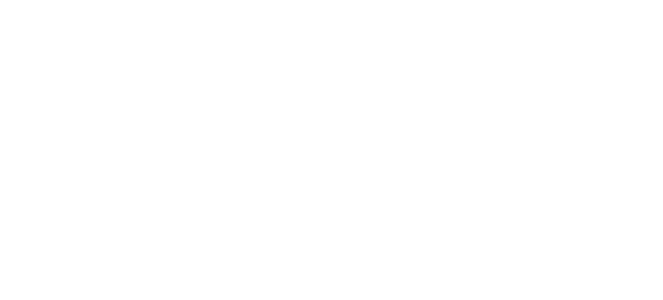
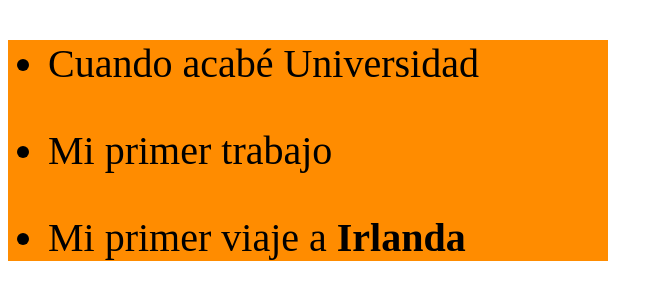
Before and after one commit to miguelcidoncha/tallergit2, a plain HTML site: page Index.html in a window 1280 px wide. Shown: the whole page, without its empty margins (0-663 px from the left). Drawn offline with Linux system fonts and the light colour scheme.

Commit message:
rama_jorge

```diff
--- a/Index.html
+++ b/Index.html
@@ -5,8 +5,21 @@
     <meta http-equiv="X-UA-Compatible" content="IE=edge">
     <meta name="viewport" content="width=device-width, initial-scale=1.0">
     <title>Document</title>
+    <link rel="stylesheet" href="style.css">
 </head>
 <body>
 
+    <div class="experiencia">
+
+        <ul>
+            <li><p class="experienca__primera">Cuando acabé Universidad</p></li>
+
+            <li><p class="experiencia__segunda">Mi primer trabajo</p></li>
+
+            <li><p class="experiencia__tercera">Mi primer viaje a <strong>Irlanda</strong></p></li>
+        </ul>
+
+    </div>
+
 </body>
 </html>
--- /dev/null
+++ b/style.css
@@ -0,0 +1,9 @@
+
+.experiencia
+{
+
+    background-color: darkorange;
+    width: 600px;
+    font-size: 40px;
+
+}
```
